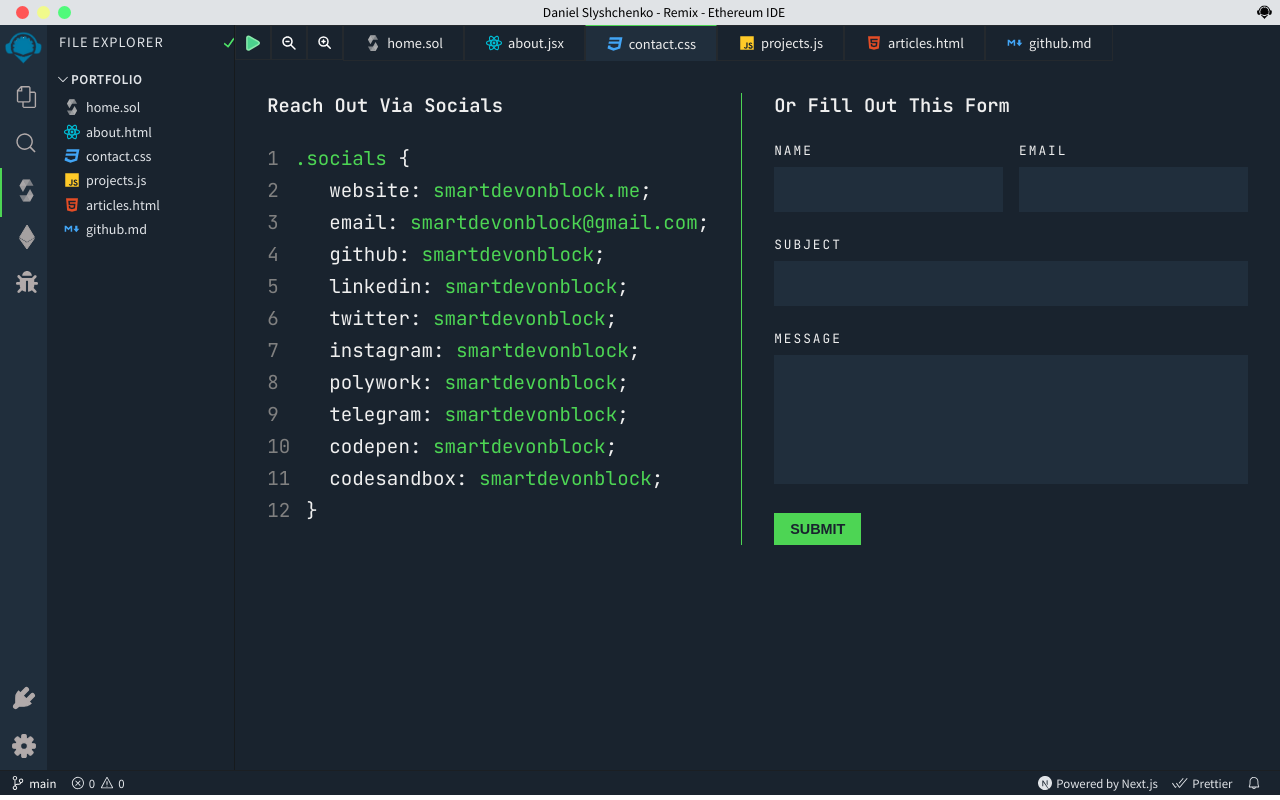
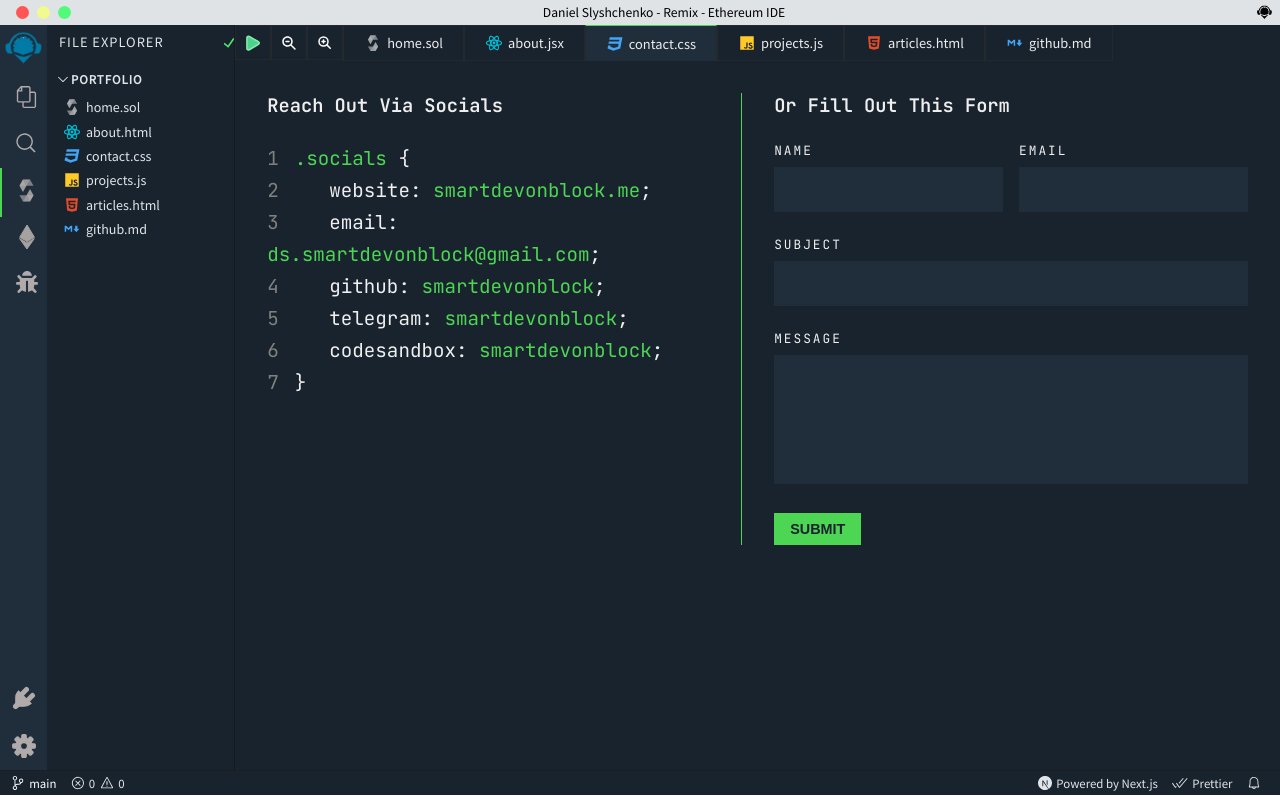
Before and after one commit to SmartDevOnBlock/remix-portfolio, a Next.js app: page /contact in a window 1280 px wide. Built offline with nearby package versions, Linux system fonts and the light colour scheme.

Commit message:
Update ContactCode.jsx

```diff
--- a/components/ContactCode.jsx
+++ b/components/ContactCode.jsx
@@ -4,48 +4,48 @@ const contactItems = [
   {
     social: 'website',
     link: 'smartdevonblock.me',
-    href: 'https://smartdevonblock.me',
+    href: 'https://remix-portfolio-nine.vercel.app/',
   },
   {
     social: 'email',
-    link: 'smartdevonblock@gmail.com',
-    href: 'mailto:smartdevonblock@gmail.com',
+    link: 'ds.smartdevonblock@gmail.com',
+    href: 'mailto:ds.smartdevonblock@gmail.com',
   },
   {
     social: 'github',
     link: 'smartdevonblock',
     href: 'https://github.com/SmartDevOnBlock',
   },
-  {
-    social: 'linkedin',
-    link: 'smartdevonblock',
-    href: 'https://www.linkedin.com/in/smartdevonblock/',
-  },
-  {
-    social: 'twitter',
-    link: 'smartdevonblock',
-    href: 'https://www.twitter.com/smartdevonblock',
-  },
-  {
-    social: 'instagram',
-    link: 'smartdevonblock',
-    href: 'https://www.instagram.com/smartdevonblock',
-  },
-  {
-    social: 'polywork',
-    link: 'smartdevonblock',
-    href: 'https://www.polywork.com/smartdevonblock',
-  },
+//   {
+//     social: 'linkedin',
+//     link: 'smartdevonblock',
+//     href: 'https://www.linkedin.com/in/smartdevonblock/',
+//   },
+//   {
+//     social: 'twitter',
+//     link: 'smartdevonblock',
+//     href: 'https://www.twitter.com/smartdevonblock',
+//   },
+//   {
+//     social: 'instagram',
+//     link: 'smartdevonblock',
+//     href: 'https://www.instagram.com/smartdevonblock',
+//   },
+//   {
+//     social: 'polywork',
+//     link: 'smartdevonblock',
+//     href: 'https://www.polywork.com/smartdevonblock',
+//   },
   {
     social: 'telegram',
     link: 'smartdevonblock',
-    href: 'https://t.me/smartdevonblock',
+    href: 'https://t.me/nft_gems',
   },
-  {
-    social: 'codepen',
-    link: 'smartdevonblock',
-    href: 'https://codepen.io/smartdevonblock',
-  },
+//   {
+//     social: 'codepen',
+//     link: 'smartdevonblock',
+//     href: 'https://codepen.io/smartdevonblock',
+//   },
   {
     social: 'codesandbox',
     link: 'smartdevonblock',
```
